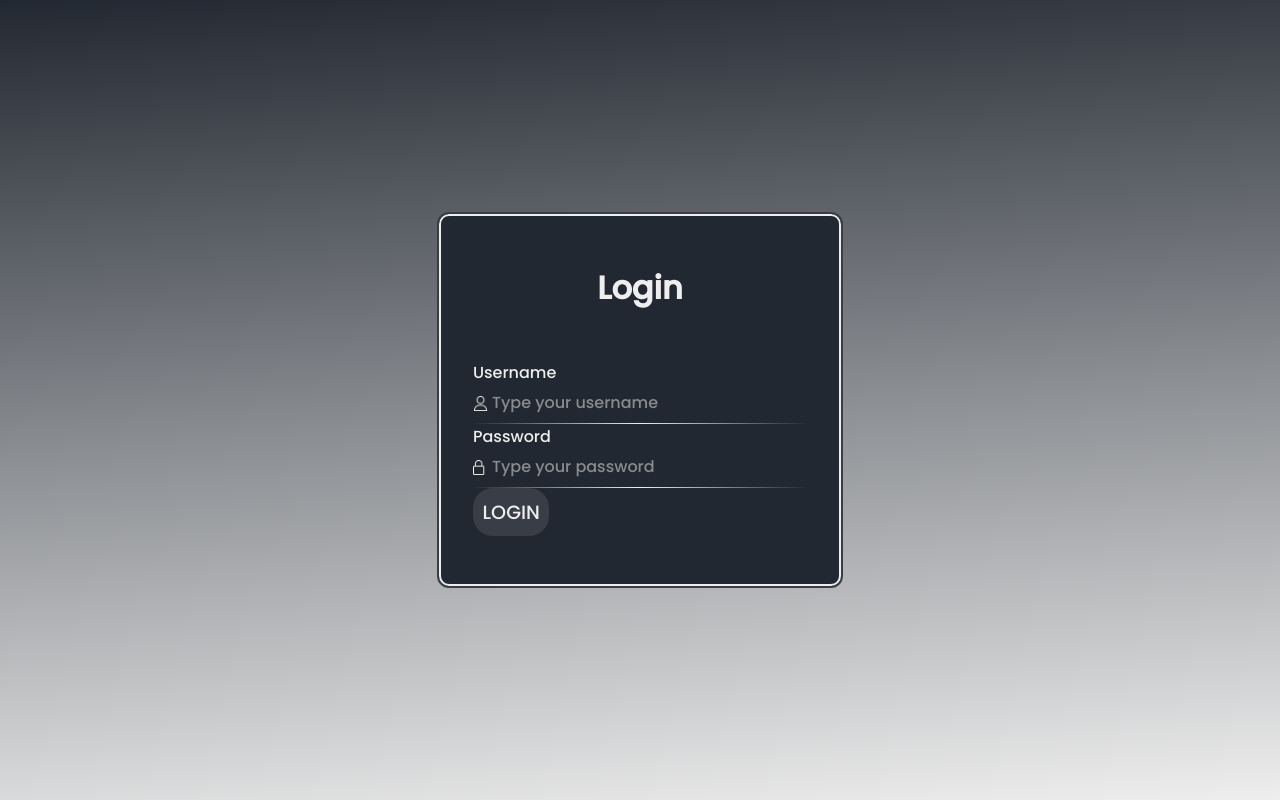
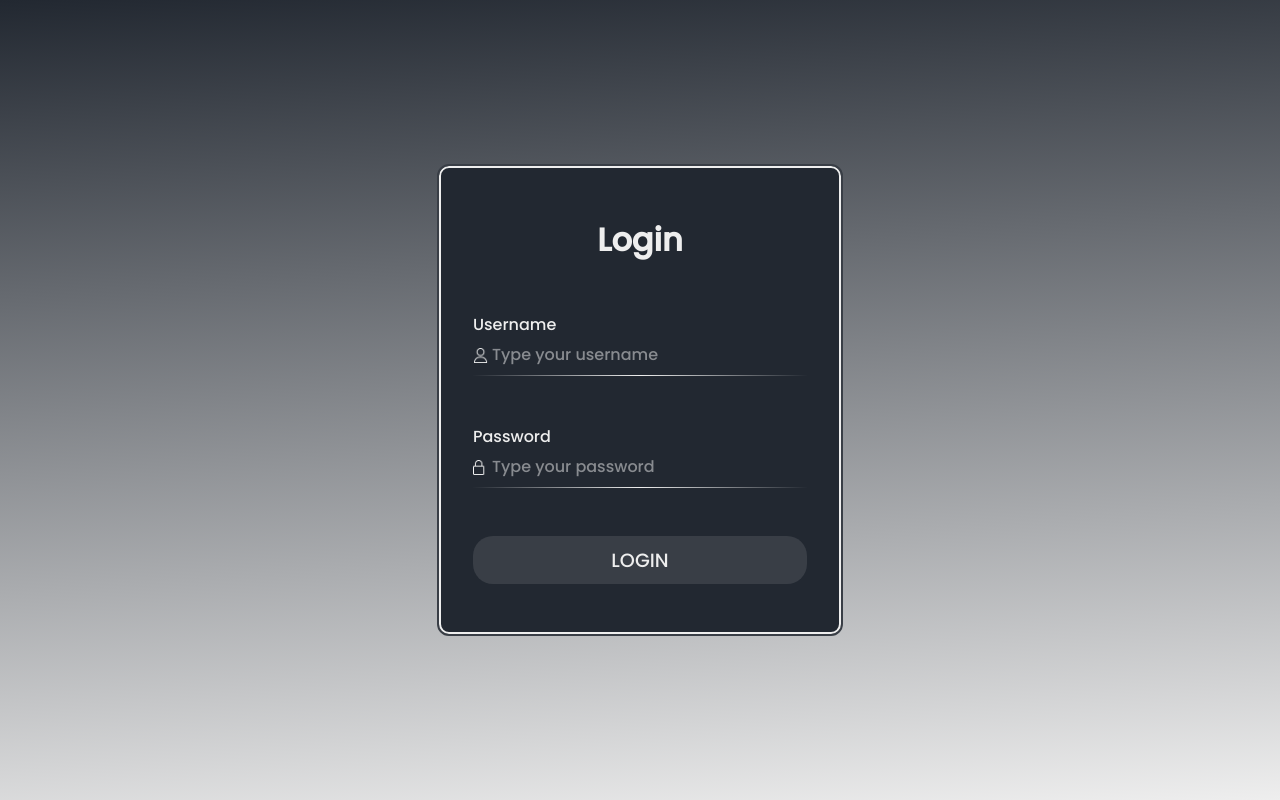
Before and after one commit to SoheilKhorram/BNP, a PHP site: page /login.php in a window 1280 px wide. Run offline with PHP 8.4, Linux system fonts and the light colour scheme.

Commit message:
fixing the space between inputs and styling the button

```diff
--- a/css/login.css
+++ b/css/login.css
@@ -65,6 +65,10 @@ body {
     margin-top: 3rem;
 }
 
+form>*+* {
+    margin-top: 3rem;
+}
+
 h1 {
     text-align: center;
 }
@@ -125,6 +129,7 @@ label {
     text-transform: uppercase;
     font-size: 1.2rem;
     border: none;
+    width: 100%;
     border-radius: calc(var(--radius) * 2);
     padding: 0.6rem;
     cursor: pointer;
```
